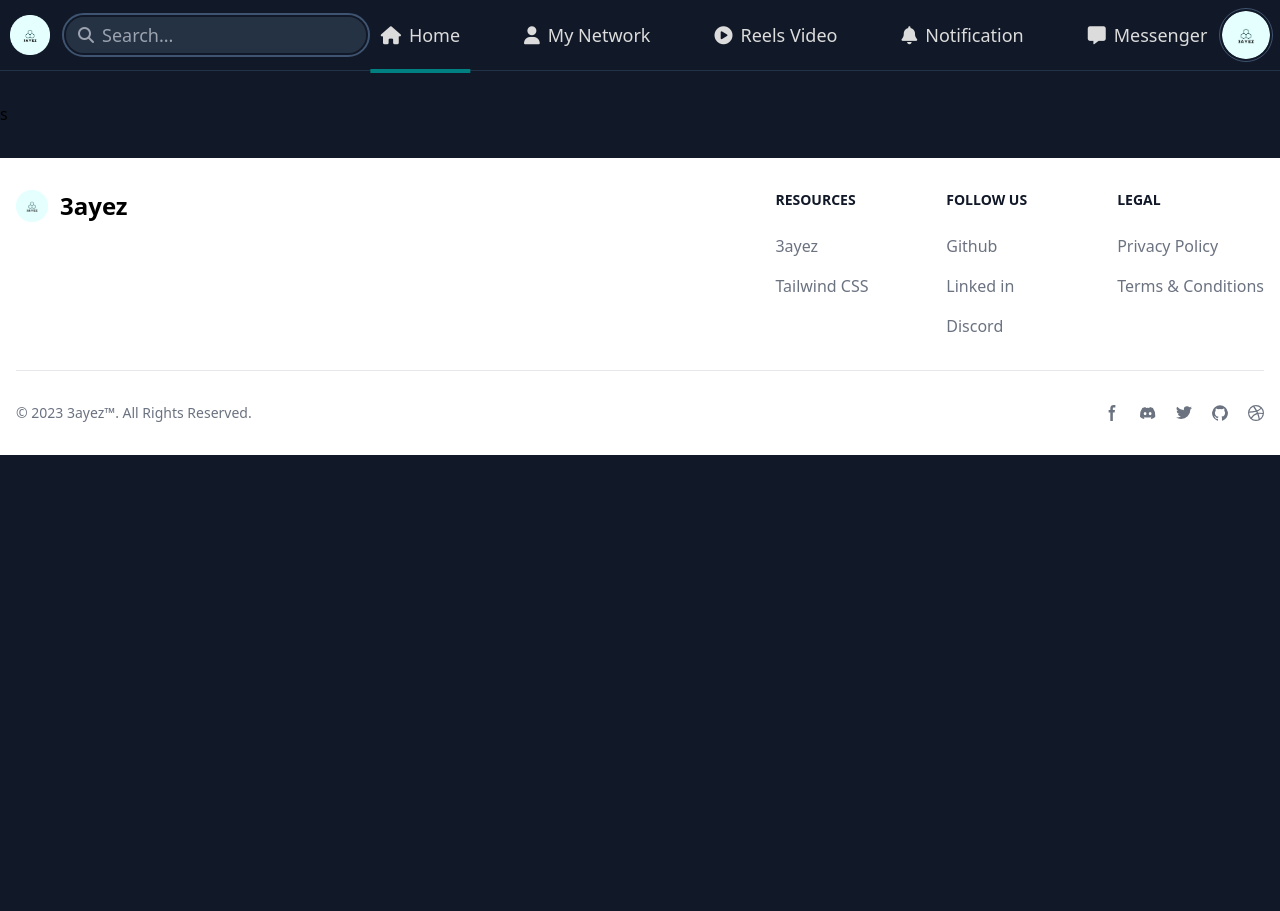
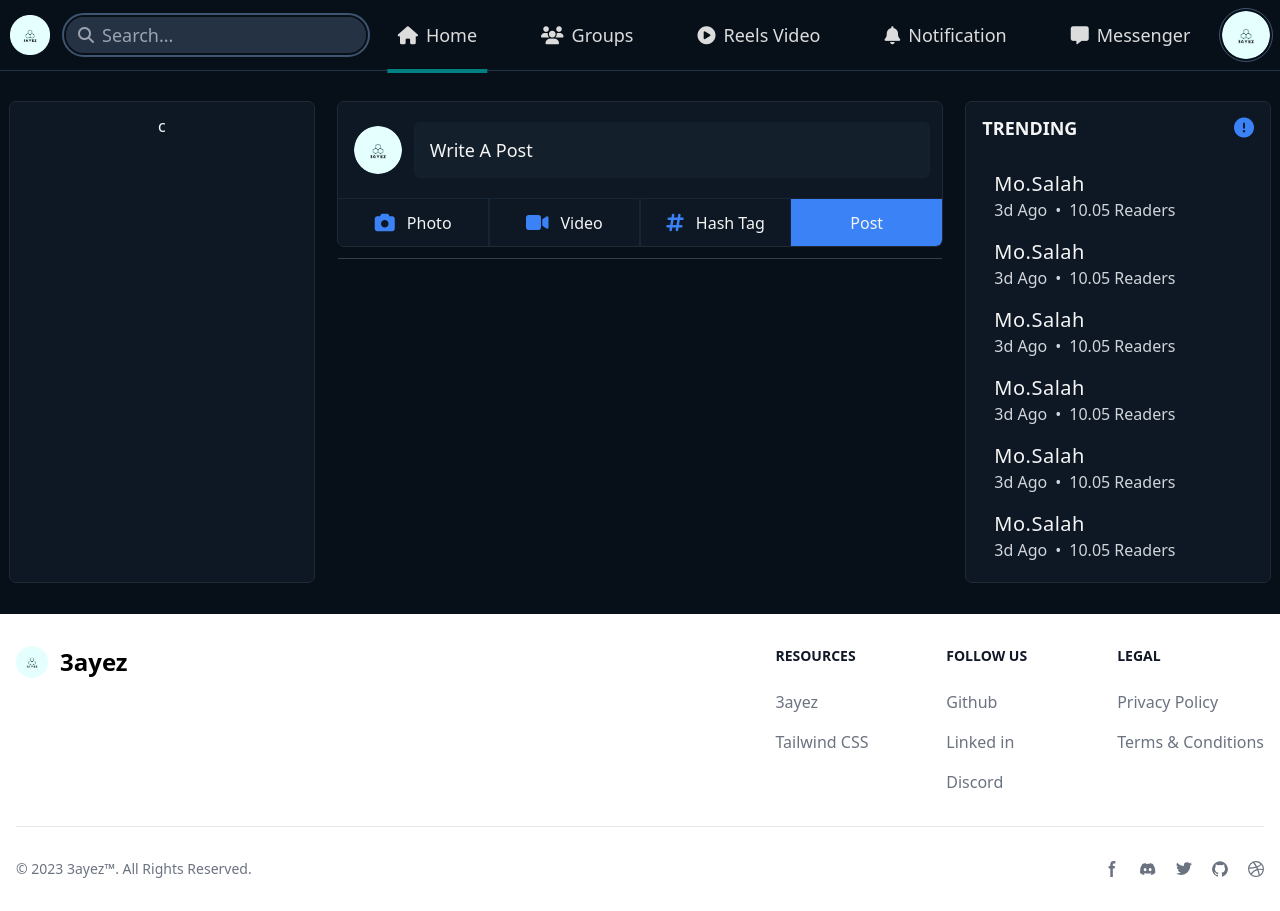
Before and after one commit to FYOTOL1/Twins_Project, a React (Create React App) app: page / in a window 1280 px wide. Before the commit the page ends 800 px from the top, so only its background shows below. Built offline with nearby package versions, Linux system fonts and the light colour scheme.

Commit message:
Updates At Home Page And Change Some Files Locations

```diff
--- a/src/App.css
+++ b/src/App.css
@@ -10,7 +10,7 @@
 }
 
 body {
-  background-color: #111827;
+  background-color: #071019;
 }
 
 header.user-header {
--- a/src/App.jsx
+++ b/src/App.jsx
@@ -1,15 +1,15 @@
 import "./App.css";
 import * as React from "react";
 import { createBrowserRouter, RouterProvider } from "react-router-dom";
-import Home from "./pages/homePage.jsx";
 import loginPage from "./pages/auth/loginPage.jsx";
 import signupPage from "./pages/auth/signupPage.jsx";
+import homePage from "./pages/user/homePage.jsx";
 
 function App() {
   const router = createBrowserRouter([
     {
       path: "/",
-      Component: Home,
+      Component: homePage,
       errorElement: "Not Found",
     },
     {
--- a/src/components/Home.jsx
+++ /dev/null
@@ -1,9 +0,0 @@
-import React from "react";
-
-export default function Welcome() {
-  return (
-    <>
-      <main className="py-8 w-full">s</main>
-    </>
-  );
-}
--- a/src/components/user/home/Home.jsx
+++ b/src/components/user/home/Home.jsx
@@ -1,5 +1,37 @@
 import React from "react";
+import TrendRow from "./utils/TrendRow";
+import CreatePost from "./utils/CreatePost";
 
-export default function Home() {
-  return <div>Home</div>;
+export default function Welcome() {
+  return (
+    <>
+      <main className="py-8 w-full">
+        <div className="container flex flex-row-reverse gap-6">
+          <section className="w-1/4 bg-[#0e1824] px-4 py-3 outline outline-1 text-[whiteSmoke] outline-[#222a35] text-center rounded-md">
+            <div className="Top w-full flex items-center justify-between gap-4 text-lg font-bold">
+              <p className="uppercase">trending</p>
+              <i class="fa-solid fa-circle-exclamation text-blue-500 text-xl"></i>
+            </div>
+            <div className="pt-5 px-3 w-full overflow-hidden">
+              <TrendRow />
+              <TrendRow />
+              <TrendRow />
+              <TrendRow />
+              <TrendRow />
+              <TrendRow />
+            </div>
+          </section>
+          {/*  */}
+          <section className="w-2/4 text-[whiteSmoke] rounded-md">
+            <CreatePost />
+            <hr className="my-3 border-[#80808066]" />
+          </section>
+          {/*  */}
+          <section className="w-1/4 bg-[#0e1824] px-4 py-3 outline outline-1 text-[whiteSmoke] outline-[#222a35] text-center rounded-md">
+            c
+          </section>
+        </div>
+      </main>
+    </>
+  );
 }
--- /dev/null
+++ b/src/components/user/home/utils/CreatePost.jsx
@@ -0,0 +1,41 @@
+import React from "react";
+
+export default function CreatePost() {
+  return (
+    <>
+      <div className="outline outline-1 text-[whiteSmoke] outline-[#222a35] bg-[#0e1824] rounded-md overflow-hidden">
+        <div className="Post-Form flex items-center gap-2 h-24 p-3 py-5">
+          <img
+            className="w-14 h-full rounded-full object-fill p-1"
+            src="../../../../../icon.png"
+            alt="Avatar"
+          />
+          <input
+            className="h-full w-full rounded-[6px] bg-[#131f2b] px-4 placeholder:text-[whiteSmoke] text-lg transition-all outline-none border-none focus:outline-offset-1 focus:[outline:1px_solid_#80808066]"
+            placeholder="Write A Post"
+            type="text"
+            name="content"
+            id="post"
+          />
+        </div>
+        <div className="Details-Submit h-12 w-full flex justify-between items-center [border-top:1px_solid_#152535]">
+          <div className="detail h-full flex justify-center items-center flex-row-reverse gap-3 text-center w-1/4 outline outline-1 outline-[#152535] cursor-pointer transition-all hover:opacity-50">
+            <p>Photo</p>
+            <i class="fa-solid fa-camera text-xl text-blue-500"></i>
+          </div>
+          <div className="detail h-full flex justify-center items-center flex-row-reverse gap-3 text-center w-1/4 outline outline-1 outline-[#152535] cursor-pointer transition-all hover:opacity-50">
+            <p>Video</p>
+            <i class="fa-solid fa-video text-xl text-blue-500"></i>
+          </div>
+          <div className="detail h-full flex justify-center items-center flex-row-reverse gap-3 text-center w-1/4 outline outline-1 outline-[#152535] cursor-pointer transition-all hover:opacity-50">
+            <p>Hash Tag</p>
+            <i class="fa-solid fa-hashtag text-xl text-blue-500"></i>
+          </div>
+          <div className="detail h-full flex justify-center items-center flex-row-reverse gap-3 text-center w-1/4 outline outline-1 outline-[#152535] cursor-pointer transition-all hover:opacity-75 bg-blue-500">
+            <p>Post</p>
+          </div>
+        </div>
+      </div>
+    </>
+  );
+}
--- /dev/null
+++ b/src/components/user/home/utils/TrendRow.jsx
@@ -0,0 +1,16 @@
+import React from "react";
+
+export default function TrendRow() {
+  return (
+    <div className="py-2">
+      <p className="capitalize text-[whiteSmoke] text-start text-xl [letter-spacing:0.5px]">
+        Mo.salah
+      </p>
+      <div className="flex items-center gap-2 text-gray-300">
+        <p>3d Ago</p>
+        <p>•</p>
+        <p>10.05 Readers</p>
+      </div>
+    </div>
+  );
+}
--- a/src/components/user/layout/Header.jsx
+++ b/src/components/user/layout/Header.jsx
@@ -40,8 +40,8 @@
                 <i class="fa-solid fa-house"></i>
               </li>
               <li className="flex items-baseline flex-row-reverse gap-2 text-lg text-[gainsboro] transition-all hover:text-white cursor-pointer relative">
-                <p>My Network</p>
-                <i class="fa-solid fa-user"></i>
+                <p>Groups</p>
+                <i class="fa-solid fa-users"></i>
               </li>
               <li className="flex items-baseline flex-row-reverse gap-2 text-lg text-[gainsboro] transition-all hover:text-white cursor-pointer relative">
                 <p>Reels Video</p>
--- a/src/pages/homePage.jsx
+++ /dev/null
@@ -1,13 +0,0 @@
-import React from "react";
-import LAYOUT from "../components/user/layout/LAYOUT";
-import Home from "../components/Home.jsx";
-
-export default function homePage() {
-  return (
-    <>
-      <LAYOUT>
-        <Home />
-      </LAYOUT>
-    </>
-  );
-}
--- a/src/pages/user/homePage.jsx
+++ b/src/pages/user/homePage.jsx
@@ -1,10 +1,13 @@
 import React from "react";
 import Home from "../../components/user/home/Home";
+import LAYOUT from "../../components/user/layout/LAYOUT.jsx";
 
 export default function homePage() {
   return (
     <>
-      <Home />
+      <LAYOUT>
+        <Home />
+      </LAYOUT>
     </>
   );
 }
```
